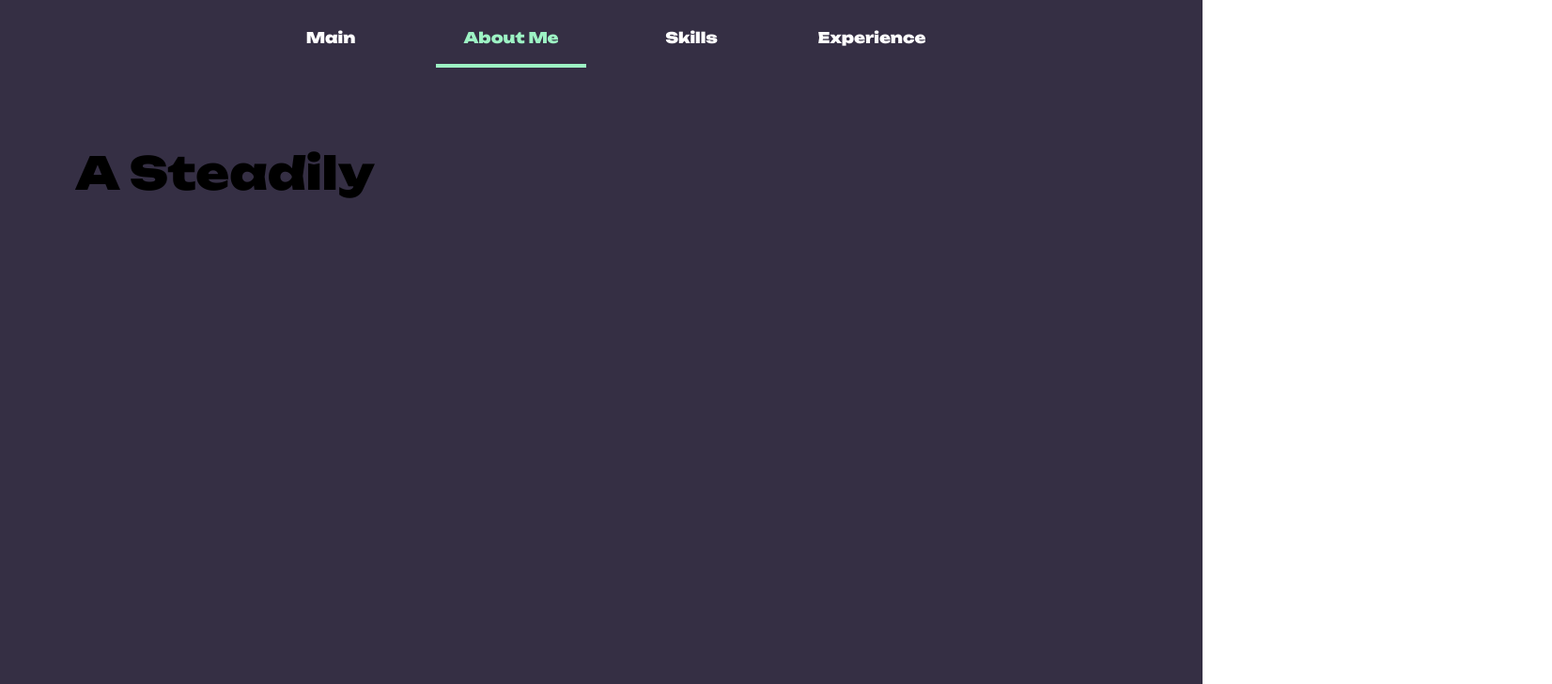
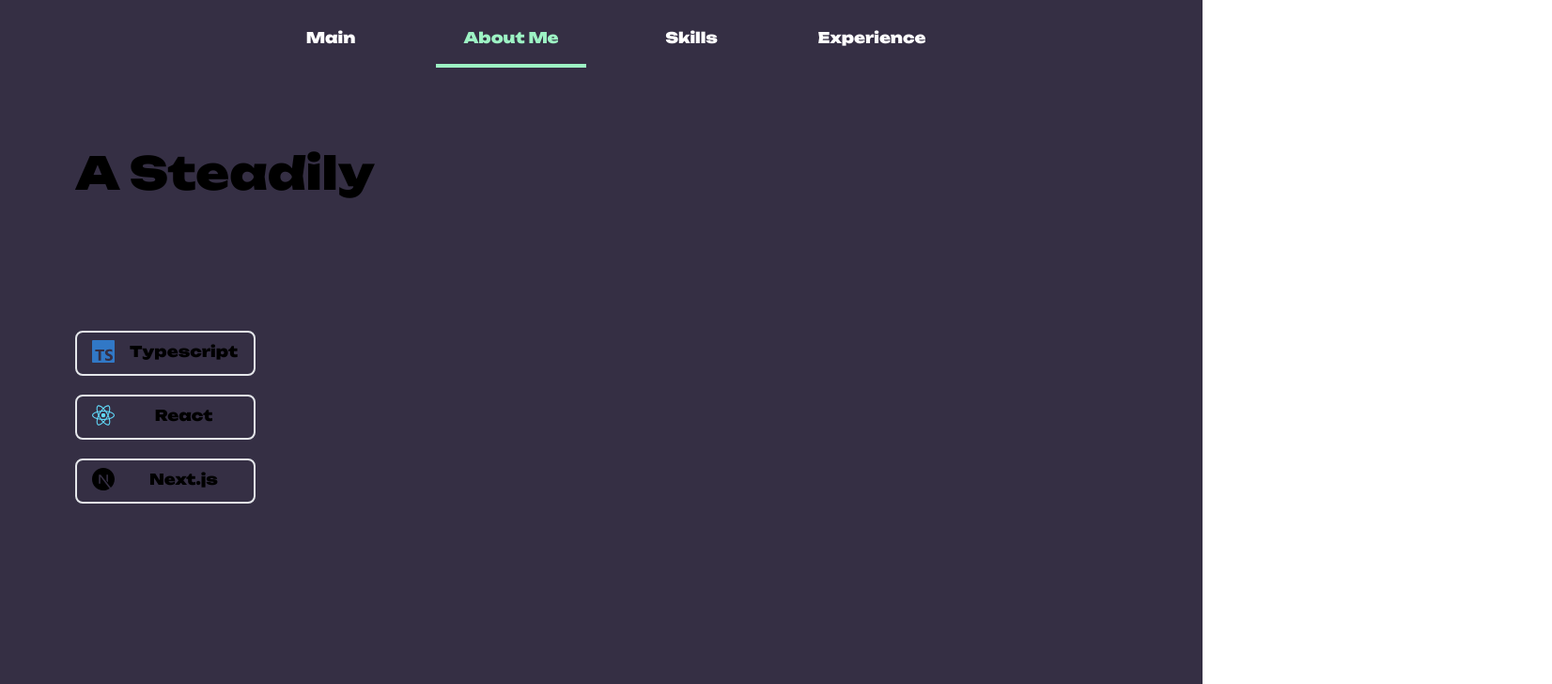
Before and after one commit to augusstt06/portfolio, a Next.js app: page / in a window 1280 px wide. Both pictures are taken after a click on the element "Click to continue Viewing the Portfolio". Shown: the top 728 px of the page at 94% size, 1652 px wide, since content can reach past the window. Built offline with nearby package versions, Linux system fonts and the light colour scheme; a web font is replaced by a local one.

Commit message:
add: about page skills

```diff
--- a/package.json
+++ b/package.json
@@ -17,6 +17,7 @@
     "next-themes": "^0.2.1",
     "react": "^18",
     "react-dom": "^18",
+    "react-icons": "^5.3.0",
     "zustand": "^5.0.0-rc.2"
   },
   "devDependencies": {
--- a/src/components/molecules/aboutme/Introduce.tsx
+++ b/src/components/molecules/aboutme/Introduce.tsx
@@ -21,32 +21,14 @@ export default function Introduce(props: Props) {
         '진행간 기능 완성에서 나아가 재사용/유지보수 개선을 위한 아토믹 패턴 적용, 렌더링 최적화를 위한 메모이제이션 사용 등, 코드 품질 향상을 위해 지속적으로 코드를 리뷰하며 개선점을 찾아 적용하고 있습니다.',
     },
   ]
-  const badges = [
-    <img
-      src="https://img.shields.io/badge/next js 14-000000?style=for-the-badge&logo=nextdotjs&logoColor=#000000"
-      key="nextjs"
-    />,
-    <img
-      src="https://img.shields.io/badge/typescript-3178C6?style=for-the-badge&logo=typescript&logoColor=white"
-      key="ts"
-    />,
-    <img
-      src="https://img.shields.io/badge/react-61DAFB?style=for-the-badge&logo=react&logoColor=black"
-      key="react"
-    />,
-  ]
+
   return (
-    <div
-      className={`${isTopSectionEnd ? '' : 'opacity-0'} bg-white bg-opacity-10 w-[48rem] rounded-lg p-3 absolute top-8 right-24 korean-font text-lg transition-all duration-[1.5s] ease-in-out space-y-2`}
+    <article
+      className={`${isTopSectionEnd ? '' : 'opacity-0'} bg-white bg-opacity-10 w-[48rem] rounded-lg p-3 absolute top-8 right-24 korean-font text-lg transition-all duration-[1.5s] ease-in-out space-y-2 col-span-2`}
     >
       {paragraphs.map((data) => (
         <p key={data.content}>{data.content}</p>
       ))}
-      <div className="row-flex justify-start space-x-3">
-        {badges.map((data) => (
-          <>{data}</>
-        ))}
-      </div>
-    </div>
+    </article>
   )
 }
--- /dev/null
+++ b/src/components/molecules/aboutme/Skills.tsx
@@ -0,0 +1,82 @@
+import { SiNextdotjs, SiReact, SiTypescript } from 'react-icons/si'
+
+export default function Skills() {
+  const badges = [
+    {
+      title: 'Typescript',
+      icon: <SiTypescript className="text-[#3178C6] w-6 h-6" />,
+      text: (
+        <div className="text-md korean-font space-y-3 text-left">
+          <p>
+            <span className="text-[#9DF3c4]">유틸리티 타입</span>을 활용한{' '}
+            <span className="text-[#9DF3c4]">타입 추론/단언</span>을 사용해 코드
+            안정성을 높히는데 익숙합니다.
+          </p>
+          <p>
+            특히, 유지보수/재사용성 향상을 위해
+            <span className="text-[#9DF3c4]">Generic</span>과{' '}
+            <span className="text-[#9DF3c4]">Type Alias</span>를 사용해 비즈니스
+            로직을 모듈화하는 방법을 항상 고민하고 있습니다.
+          </p>
+        </div>
+      ),
+    },
+    {
+      title: 'React',
+      icon: <SiReact className="text-[#61DAFB] w-6 h-6" />,
+      text: (
+        <div className="text-md korean-font space-y-3 overflow-auto text-left">
+          <p>
+            <span className="text-[#9DF3c4]">Atomic 디자인 패턴</span>과{' '}
+            <span className="text-[#9DF3c4]">React Hook</span>을 사용한 컴포넌트
+            단위 개발에 익숙합니다.
+          </p>
+          <p>
+            <span className="text-[#9DF3c4]">
+              Redux, Zustand, Tanstack-Query
+            </span>{' '}
+            등 React 기반의 여러 라이브러리를 활용해 언제든 실사용이 가능하도록
+            익히고 있습니다.
+          </p>
+        </div>
+      ),
+    },
+    {
+      title: 'Next.js',
+      icon: <SiNextdotjs className="w-6 h-6" />,
+      text: (
+        <div className="text-md korean-font space-y-3 overflow-auto text-left">
+          <p>
+            <span className="text-[#9DF3c4]">SSR / CSR </span>을 적재적소에
+            활용하여 어플리케이션을 개발할수 있습니다.
+          </p>
+          <p>
+            API 요청 로직 분리 / 일원화를 위해{' '}
+            <span className="text-[#9DF3c4]">API Route</span> 를 활용한{' '}
+            <span className="text-[#9DF3c4]">BFF 패턴</span>을 적용해
+            개발하는것을 선호합니다.
+          </p>
+        </div>
+      ),
+    },
+  ]
+  return (
+    <article className="relative col-span-1">
+      <div className="top-8 left-20 absolute space-y-5">
+        {/* <h1 className="text-2xl">Mainly Use</h1> */}
+        {badges.map((data) => (
+          <div
+            className={`group hover:h-56 hover:w-80 hover:border-[#9DF3c4] simple-transition grid w-48 h-12 grid-cols-4 px-4 py-2 text-center border-2 rounded-lg cursor-pointer`}
+            key={data.title}
+          >
+            <div className="col-span-1">{data.icon}</div>
+            <div className=" col-span-3">{data.title}</div>
+            <div className="group-hover:block hidden col-span-4 p-3">
+              {data.text}
+            </div>
+          </div>
+        ))}
+      </div>
+    </article>
+  )
+}
--- a/src/components/molecules/animate/DropDownText.tsx
+++ b/src/components/molecules/animate/DropDownText.tsx
@@ -101,7 +101,7 @@ export default function DropDownText() {
   }, [])
 
   return (
-    <article className="col-flex abs-center justify-center space-y-5">
+    <article className="justify-center col-flex abs-center space-y-5">
       <div
         ref={headParagraphRef}
         className="cursor-pointer text-3xl max-w-2xl mx-auto leading-tight text-center text-[#9DF3C4]"
--- a/src/components/organisms/aboutme/BottomSection.tsx
+++ b/src/components/organisms/aboutme/BottomSection.tsx
@@ -1,4 +1,5 @@
 import Introduce from '@/components/molecules/aboutme/Introduce'
+import Skills from '@/components/molecules/aboutme/Skills'
 type Props = {
   isTopSectionEnd: boolean
 }
@@ -7,7 +8,8 @@ export default function BottomSection(props: Props) {
   const { isTopSectionEnd } = props
 
   return (
-    <article className="relative row-span-2">
+    <article className="relative grid grid-cols-3 row-span-2">
+      <Skills />
       <Introduce isTopSectionEnd={isTopSectionEnd} />
     </article>
   )
--- a/src/components/organisms/aboutme/TopSection.tsx
+++ b/src/components/organisms/aboutme/TopSection.tsx
@@ -8,8 +8,8 @@ type Props = {
 export default function TopSection(props: Props) {
   const { setIsTopSectionEnd } = props
   return (
-    <article className="relative row-span-1 text-2xl font-bold">
-      <div className="top-1/3 left-20 absolute space-y-5 text-5xl">
+    <article className="relative text-2xl font-bold row-span-1">
+      <div className="absolute text-5xl top-1/3 md:left-20 space-y-5 left-8">
         <TypingText
           setIsTopSectionEnd={setIsTopSectionEnd}
           text="A Steadily growing Developer ."
--- a/src/components/template/AboutMe.tsx
+++ b/src/components/template/AboutMe.tsx
@@ -7,7 +7,7 @@ export default function AboutMe() {
   const [isTopSectionEnd, setIsTopSectionEnd] = useState<boolean>(false)
 
   return (
-    <section className="grid h-screen grid-rows-3 pt-20">
+    <section className="h-screen pt-20 grid grid-rows-3">
       <TopSection setIsTopSectionEnd={setIsTopSectionEnd} />
       <BottomSection isTopSectionEnd={isTopSectionEnd} />
     </section>
```
Also changed, not shown: .pnp.cjs, 1 other file (tests, documents, lock files or other folders).
